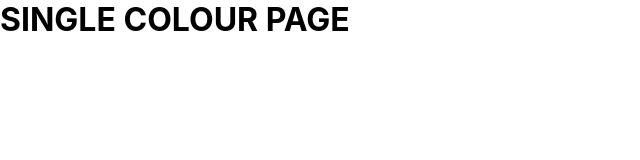
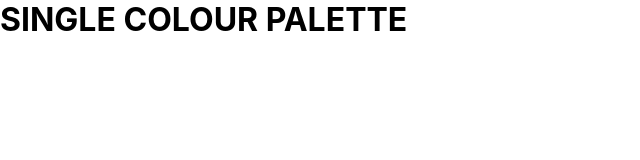
Before and after one commit to MrGarrySingh/colour-palette-maker, a React (Create React App) app: page /palette/flat-ui-colors-american/americanriver in a window 1280 px wide. Shown: the top 160 px of the page, without its empty margins (0-640 px from the left). Built offline with nearby package versions, Linux system fonts and the light colour scheme.

Commit message:
SingleColourPalette Component & Link

```diff
--- a/src/App.js
+++ b/src/App.js
@@ -2,6 +2,7 @@ import React from "react";
 import { Route, Switch } from "react-router-dom";
 import Palette from "./components/Palette/Palette.jsx";
 import PaletteList from "./components/PaletteList/PaletteList.jsx";
+import SingleColourPalette from "./components/SingleColourPalette/SingleColourPalette.jsx";
 import seedPalettes from "./seedPalettes.js";
 import { generatePalette } from "./colorHelpers.js";
 
@@ -35,7 +36,7 @@ function App() {
       <Route
         exact
         path="/palette/:paletteId/:colorId"
-        render={() => <h1>SINGLE COLOUR PAGE</h1>}
+        render={() => <SingleColourPalette />}
       />
     </Switch>
   );
--- a/src/components/ColourBox/ColourBox.jsx
+++ b/src/components/ColourBox/ColourBox.jsx
@@ -4,7 +4,7 @@ import { Link } from "react-router-dom";
 
 import "./ColourBox.css";
 
-function ColourBox({ bgColor, name }) {
+function ColourBox({ bgColor, name, paletteId, id }) {
   const [copied, setCopied] = useState(false);
 
   const toggleCopy = () => {
@@ -30,7 +30,10 @@ function ColourBox({ bgColor, name }) {
             <span>{name}</span>
           </div>
           <button className="colourBox__button">COPY</button>
-          <Link to="/" onClick={(e) => e.stopPropagation()}>
+          <Link
+            to={`/palette/${paletteId}/${id}`}
+            onClick={(e) => e.stopPropagation()}
+          >
             <span className="colourBox__more">MORE</span>
           </Link>
         </div>
--- a/src/components/Palette/Palette.jsx
+++ b/src/components/Palette/Palette.jsx
@@ -25,7 +25,13 @@ function Palette({ palette }) {
       />
       <div className="palette__colors">
         {palette.colors[level].map((color) => (
-          <ColourBox bgColor={color[format]} name={color.name} key={color.id} />
+          <ColourBox
+            bgColor={color[format]}
+            name={color.name}
+            key={color.id}
+            id={color.id}
+            paletteId={palette.id}
+          />
         ))}
       </div>
       <footer className="palette__footer">
--- /dev/null
+++ b/src/components/SingleColourPalette/SingleColourPalette.jsx
@@ -0,0 +1,11 @@
+import React from "react";
+
+function SingleColourPalette() {
+  return (
+    <div>
+      <h1>SINGLE COLOUR PALETTE</h1>
+    </div>
+  );
+}
+
+export default SingleColourPalette;
```
